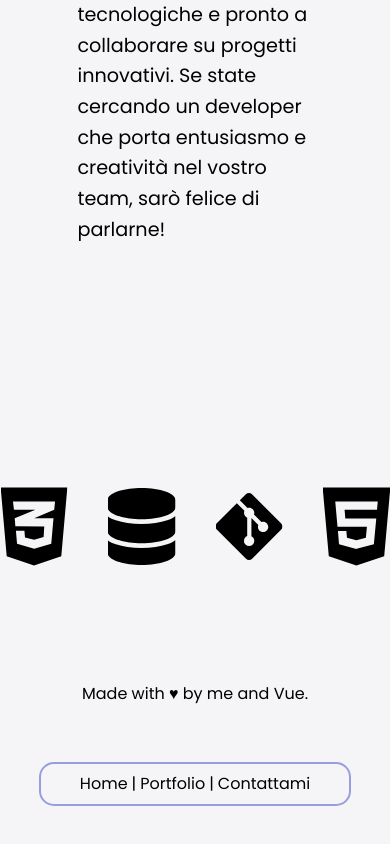
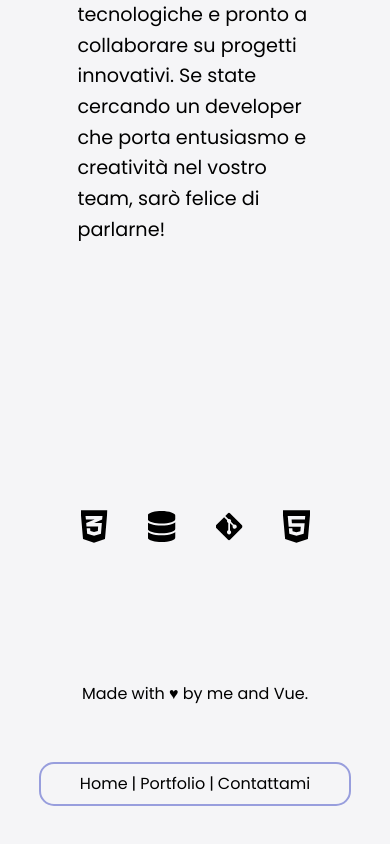
Before and after one commit to MattiaPaiano91/My-portfolio, a Vue app: page / in a window 390 px wide. Shown: the part 2942-3786 px from the top of the page. Built offline with nearby package versions, Linux system fonts and the light colour scheme; grey boxes are pictures that could not be loaded.

Commit message:
Fix router

```diff
--- a/src/assets/scss/responsive.scss
+++ b/src/assets/scss/responsive.scss
@@ -81,6 +81,9 @@
       margin: 0 2px;
     }
   }
+  .mySwiper{
+    margin: 0px 80px;
+  }
 }
 
 @media screen and (max-width: 576px) {
--- a/src/router.js
+++ b/src/router.js
@@ -17,7 +17,7 @@ const router = createRouter({
       meta: { pageTitle: "MP | Welcome" },
     },
     {
-      path: "/ShowProject/",
+      path: "/Project/show",
       name: "show-project",
       component: ShowProject,
       meta: { pageTitle: "MP | Show" },
```
